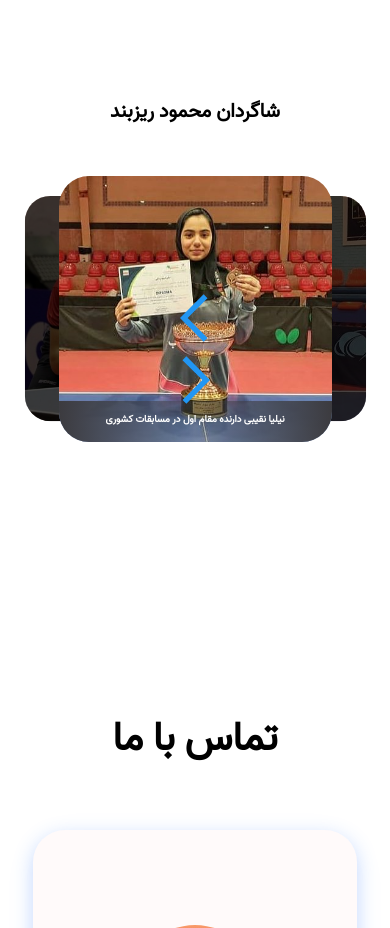
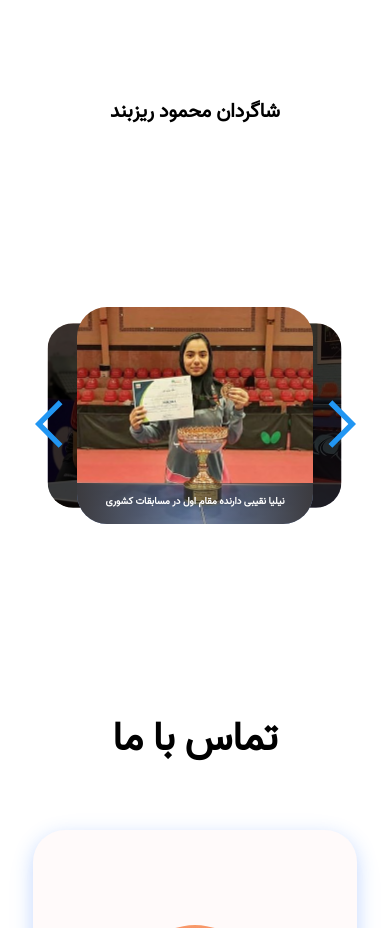
Before and after one commit to 00-team/ping-pong-site, a React app: page / in a window 390 px wide. Shown: the part 5060-5988 px from the top of the page. Built offline with nearby package versions, Linux system fonts and the light colour scheme; a web font is replaced by a local one.

Commit message:
✅ responsived / clean code students section

```diff
--- a/src/components/elements/scss/studentslider.scss
+++ b/src/components/elements/scss/studentslider.scss
@@ -1,4 +1,8 @@
 .slider {
+    display: flex;
+    justify-content: center;
+    align-items: center;
+
     margin: 3rem;
 
     transition: translateX ease-in-out 0.4s;
@@ -22,41 +26,6 @@
         // transform: translateX(-65px);
     }
 
-    .btns {
-        position: absolute;
-        top: 50%;
-        cursor: pointer;
-        z-index: 10;
-        &.prev {
-            left: 0;
-        }
-        &.next {
-            right: 0;
-        }
-        @media only screen and (max-width: 960px) {
-            & {
-                top: 30%;
-            }
-            &.prev {
-                left: -15%;
-            }
-            &.next {
-                right: -15%;
-            }
-        }
-        @media only screen and (max-width: 1024px) {
-            & {
-                top: 30%;
-            }
-            &.prev {
-                left: -15%;
-            }
-            &.next {
-                right: -15%;
-            }
-        }
-    }
-
     @media only screen and (max-width: 1024px) {
         & {
             margin: 0;
@@ -65,16 +34,68 @@
     }
 
     .container {
+        position: relative;
         // min-width: 800px;
         width: 80%;
         display: flex;
         justify-content: center;
         height: 51.5vh;
-        margin: 0 auto;
+
+        .btns{
+            display: flex;
+            align-items: center;
+            justify-content: space-between;
+            width: 90vw;
+
+            position: absolute;
+            top: 50%;
+
+            z-index: 10;
+        }
+
+        // .btns {
+        //     position: absolute;
+        //     top: 50%;
+        //     cursor: pointer;
+        //     z-index: 10;
+        //     &.prev {
+        //         left: 0;
+        //     }
+        //     &.next {
+        //         right: 0;
+        //     }
+        //     @media only screen and (max-width: 960px) {
+
+        //         &.prev {
+        //             left: -15%;
+        //         }
+        //         &.next {
+        //             right: -15%;
+        //         }
+        //     }
+        //     @media only screen and (max-width: 1024px) {
+
+        //         &.prev {
+        //             left: -15%;
+        //         }
+        //         &.next {
+        //             right: -15%;
+        //         }
+        //     }
+        //     @media only screen and (max-width: 1440px) {
+
+        //         &.prev {
+        //             left: -15%;
+        //         }
+        //         &.next {
+        //             right: -15%;
+        //         }
+        //     }
+        // }
 
         .card-slide {
             position: absolute;
-            width: 50%;
+            max-width: 100%;
             height: 100%;
             flex-shrink: 0;
             border-radius: 30px 30px;
@@ -127,9 +148,9 @@
                 }
             }
 
-            @media only screen and (max-width: 1024px) {
+            @media only screen and (max-width: 768px) {
                 & {
-                    width: 70vw;
+                    top: 30%;
                     height: 50%;
                 }
             }
```
